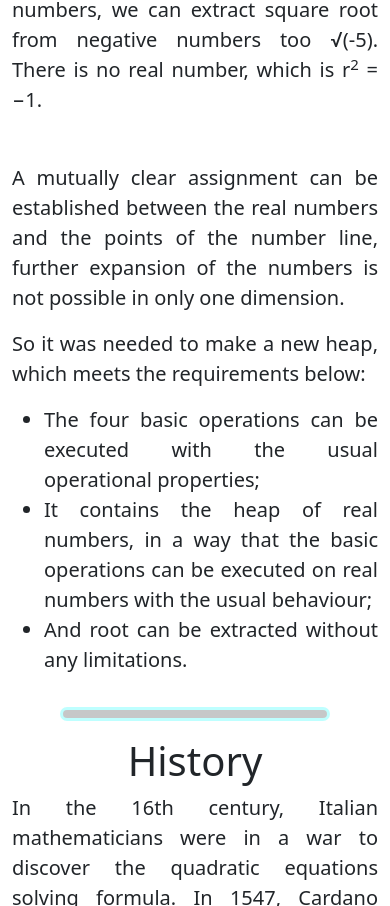
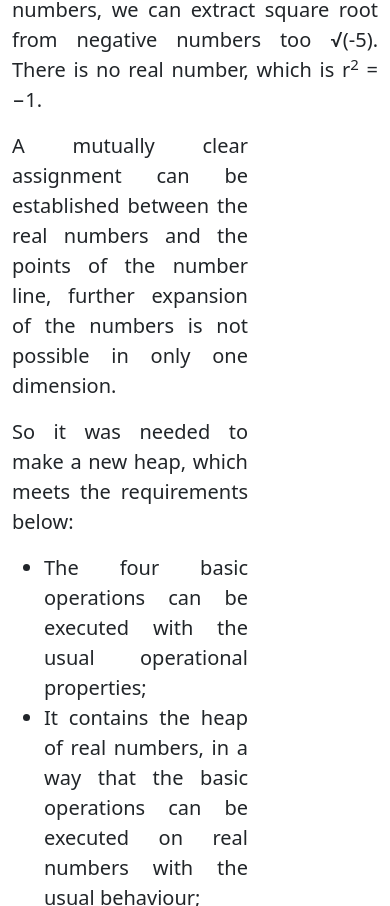
Before and after one commit to Csorbert/Synx_Projekt1, a plain HTML site: page Komplex_eng.html in a window 390 px wide. Shown: the part 1094-2000 px from the top of the page. Drawn offline with nearby package versions, Linux system fonts and the light colour scheme.

Commit message:
javítás
Képek elvoltak csúszva az angol oldalon.

```diff
--- a/Komplex_eng.html
+++ b/Komplex_eng.html
@@ -77,27 +77,27 @@
                 <br>
                 After the appearance of complex numbers, we can extract square root from negative numbers too √(-5).
                 There is no real number, which is r<sup>2</sup> = −1.
+            </p>
             <div class="col-4">
                 <img src="Halmazábra.png" alt="Heaps" class="img-fluid d-none d-md-block middle">
             </div>
-            </p>
         </article>
 
 
 
         <article class="row sorkizart">
-            <p class="col-12 col-md-8">
-            <p>A mutually clear assignment can be established between the real numbers and the points of the number
+            <p class="col-8">
+                A mutually clear assignment can be established between the real numbers and the points of the number
                 line,
                 further expansion of the numbers is not possible in only one dimension.</p>
         </article>
         <article class="row sorkizart">
-            <p class="col-12 col-md-8">
+            <p class="col-8">
                 So it was needed to make a new heap, which meets the requirements below:</p>
         </article>
 
         <article class="row sorkizart">
-            <div class="col-12 col-md-8">
+            <div class="col-8">
                 <ul>
                     <li>The four basic operations can be executed with the usual operational properties;</li>
                     <li>It contains the heap of real numbers, in a way that the basic operations can be executed on real
@@ -168,7 +168,7 @@
                 a pair of real numbers, the complex numbers can be also written by the following pair of „numbers”: z =
                 (a, b).</p>
             <div class="col-4">
-                <img src="Komplex_szám.png" alt="The complex number pairs" class="img-fluid middle d-none d-md-block">
+                <img src="komplex_2.png" alt="The complex number pairs" class="img-fluid middle d-none d-md-block">
             </div>
         </article>
 
```
